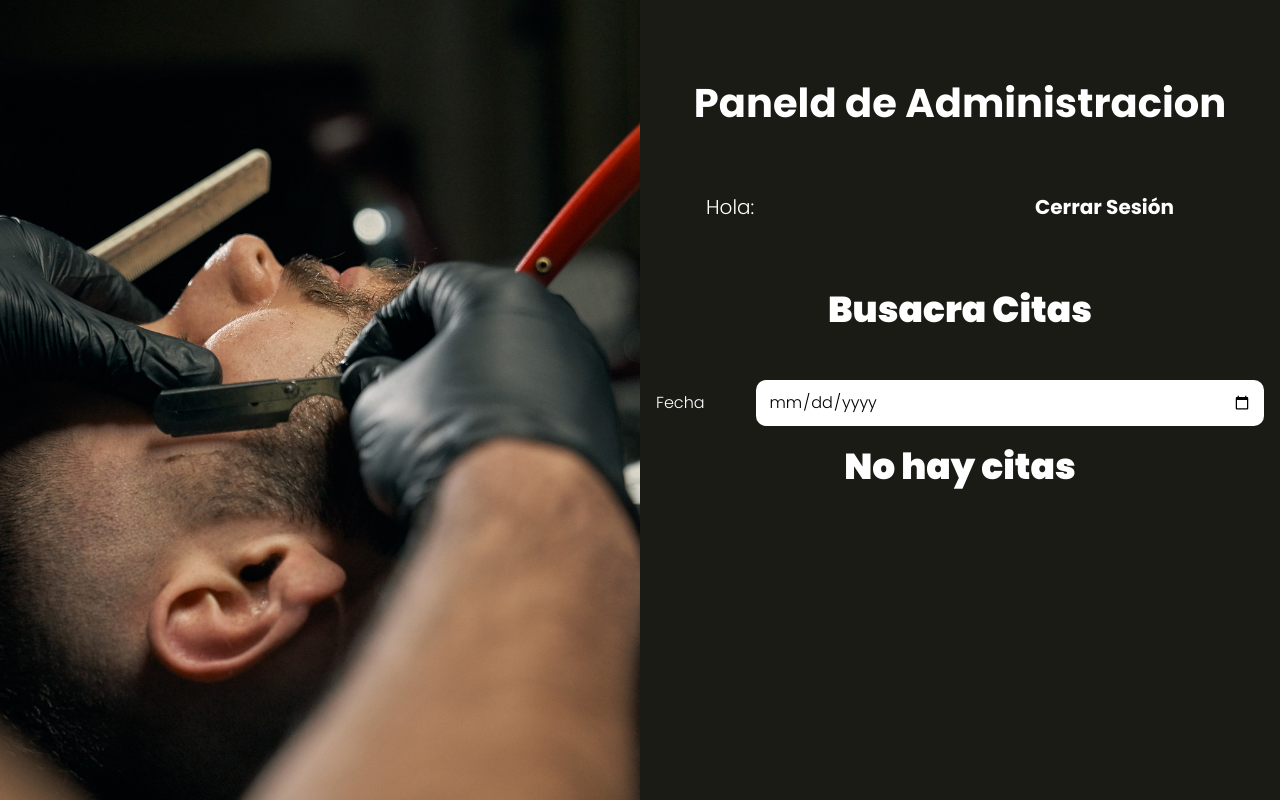
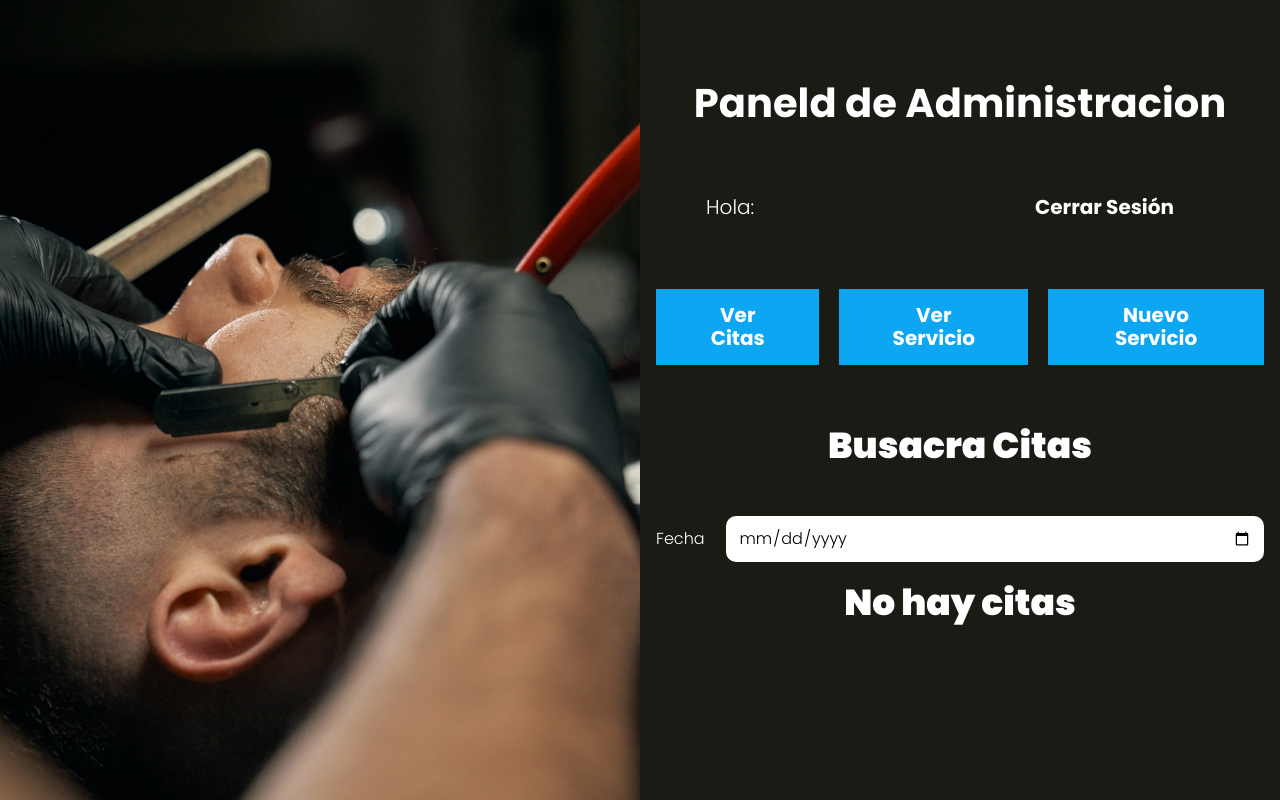
Before and after one commit to Salvador-a/AppSalon, a PHP site: the page made by views/admin/index.php in a window 1280 px wide. Run offline with PHP 8.4, Linux system fonts and the light colour scheme; the template is opened without the code that fills it, so the values that code supplies are empty; the visitor is signed in with stand-in values (Sample User, id 1).

Commit message:
Se creo la vista de admin controller

```diff
--- a/src/scss/componentes/_formulario.scss
+++ b/src/scss/componentes/_formulario.scss
@@ -1,6 +1,5 @@
 @use 'base/variables' as v;
 @use 'base/mixins' as m;
-
 
 .formulario {
     margin-top: 5rem;
@@ -11,17 +10,14 @@
     display: flex;
     margin-bottom: 2rem;
     align-items: center;
-
-
     label {
-        flex: 0 0 10rem;
+        flex: 0 0 7rem ;
 
     }
-
     input {
         flex: 1;
         border: none;
-        padding: calc(v.$separacion/4);
+        padding: calc(v.$separacion / 4);
         border-radius: 1rem;
 
         &:disabled {
--- /dev/null
+++ b/src/scss/componentes/_formularioAdmin.scss
@@ -0,0 +1,28 @@
+@use 'base/variables' as v;
+@use 'base/mixins' as m;
+
+
+.formularioAdmin {
+    .campo {
+        display: flex;
+        flex-direction: column;
+        margin-bottom: 0;
+
+        label {
+            margin-bottom: 0; /* Ajusta el espacio entre el label y el input */
+        }
+
+        input[type="date"] {
+            width: 100%;
+            border: none;
+            padding: 8px; /* Ajusta el padding según sea necesario */
+            border-radius: 1rem;
+
+            &:disabled {
+                background-color: lighten(#000, 30%);
+                color: #fff;
+                cursor: not-allowed;
+            }
+        }
+    }
+}
--- a/src/scss/layout/_UI.scss
+++ b/src/scss/layout/_UI.scss
@@ -44,3 +44,22 @@
         margin: 0;
     }
 }
+
+.barra-servcio {
+    margin-bottom: v.$separacion;
+
+    @include m.desktop {
+
+        display: flex;
+        justify-content: center;
+    }
+
+    @include m.tablet {
+
+        gap: 2rem;
+    }
+
+    .boton {
+        margin: 0 0  1rem 0;
+    }
+}
--- /dev/null
+++ b/views/servicios/index.php
@@ -0,0 +1 @@
+<h1 class="nombre-paguina">nombre paguina</h1>
--- a/views/templates/barra.php
+++ b/views/templates/barra.php
@@ -4,3 +4,11 @@
     <a class="boton" href="/logout">Cerrar Sesión</a>
 
 </div>
+
+<?php if(isset($_SESSION['admin'])) { ?>
+   <div class="barra-servcio">
+        <a class="boton" href="/admin">Ver Citas</a>
+        <a class="boton" href="/servicios">Ver Servicio</a>
+        <a class="boton" href="/servicios/crear">Nuevo Servicio </a>
+   </div>
+<?php } ?>
```
Also changed, not shown: controllers/ServicioController.php (added, +29 -0 lines), public/index.php (+12 -0 lines), public/build/css/app.css, public/build/css/layout/index.css, views/servicios/crear.php (added), 2 other files.
